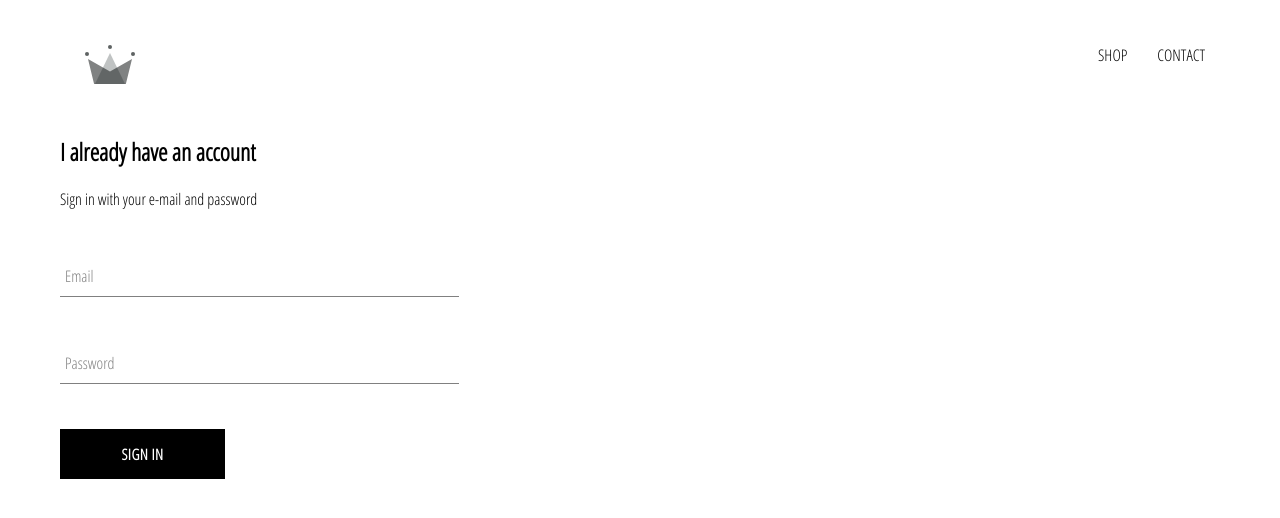
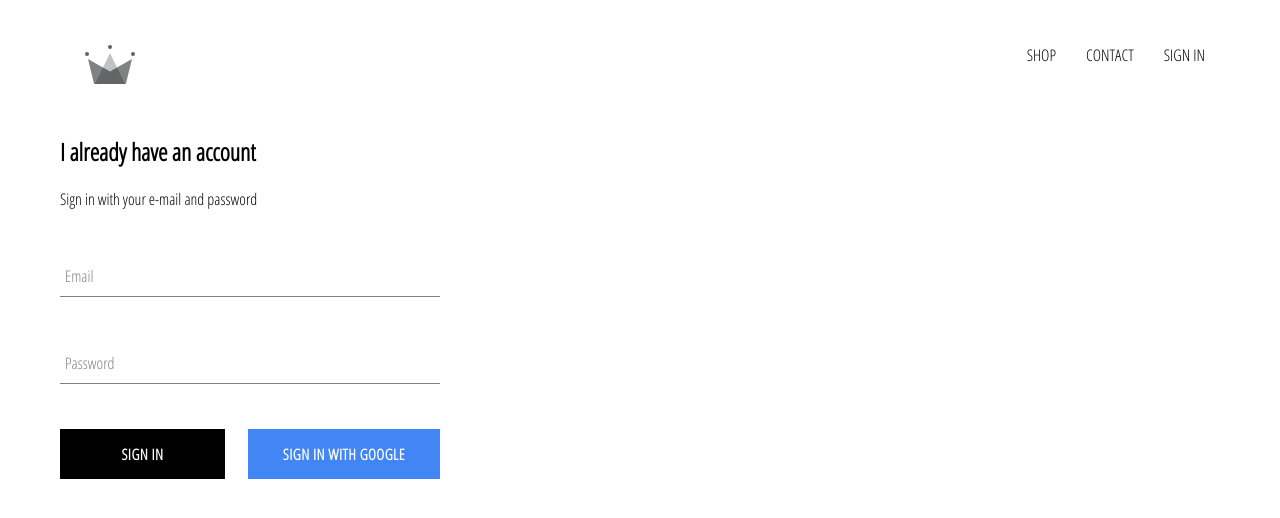
Before and after one commit to Headgie/ZtM_Exercizes, a React (Create React App) app in the folder crwn-clothing/: page /signin in a window 1280 px wide. Shown: the top 518 px of the page. Built offline with nearby package versions, Linux system fonts and the light colour scheme; no server answers.

Commit message:
firebase auth, sign-in with Google

```diff
--- a/crwn-clothing/src/App.css
+++ b/crwn-clothing/src/App.css
@@ -7,3 +7,7 @@
 	text-decoration: none;
 	color: black;
 }
+
+* {
+	box-sizing: border-box;
+}
--- a/crwn-clothing/src/App.js
+++ b/crwn-clothing/src/App.js
@@ -5,11 +5,33 @@
 import HomePage from "./pages/homepage/homepage.component";
 import ShopPage from "./pages/shop/shop.component";
 import SignInAndSignUpPage from "./pages/sign-in-and-sign-up/sign-in-and-sign-up.component";
+import { auth } from './firebase/firebase.utils';
 
-function App() {
+class App  extends React.Component{
+	constructor (){
+		super();
+		this.state = {
+			currentUser: null
+		}
+	}
+
+	componentDidMount() {
+		auth.onAuthStateChanged(user => {
+			this.setState({currentUser: user});
+			console.log(user);
+		})
+	}
+
+	unsubscribeFromAuth = null;
+
+	componentWillUnmount() {
+		this.unsubscribeFromAuth();
+	}
+
+	render() {
 	return (
 		<div>
-			<Header />
+			<Header currentUser={this.state.currentUser}/>
 			<Switch>
 				<Route exact path="/" component={HomePage} />
 				<Route path="/shop" component={ShopPage} />
@@ -17,6 +39,7 @@
 			</Switch>
 		</div>
 	);
+	}
 }
 
 export default App;
--- a/crwn-clothing/src/components/custom-button/custom-button.component.jsx
+++ b/crwn-clothing/src/components/custom-button/custom-button.component.jsx
@@ -1,8 +1,11 @@
 import React from 'react';
 import './custom-button.styles.scss';
 
-const CustomButton = ({children, ...otherProps}) => (
-<button className="custom-button" {...otherProps}>
+const CustomButton = ({children, isGoogleSignIn, ...otherProps}) => (
+<button
+  className={`${isGoogleSignIn ? 'google-sign-in': ''} custom-button`}
+  {...otherProps}
+  >
   {children}
 </button>
 );
--- a/crwn-clothing/src/components/custom-button/custom-button.styles.scss
+++ b/crwn-clothing/src/components/custom-button/custom-button.styles.scss
@@ -19,4 +19,14 @@
     color: black;
     border: 1px solid black;
   }
+
+  &.google-sign-in {
+    background-color: #4285f4;
+    color: white;
+    &:hover {
+      background-color: #357ae8;
+      border: none;
+    }
+
+  }
 }
--- a/crwn-clothing/src/components/header/header.component.jsx
+++ b/crwn-clothing/src/components/header/header.component.jsx
@@ -1,8 +1,11 @@
 import React from "react";
 import "./header.component.styles.scss";
 import { Link } from "react-router-dom";
+
+import { auth } from "../../firebase/firebase.utils";
+
 import { ReactComponent as Logo } from "../../assets/crown.svg";
-const Header = () => (
+const Header = ({currentUser}) => (
 	<div className="header">
 		<Link className="logo-container" to="/">
 			<Logo className="logo" />
@@ -14,6 +17,11 @@
 			<Link className="option" to="/contact">
 				CONTACT
 			</Link>
+			{currentUser ?
+			<div className="option" onClick={()=> auth.signOut()}>SIGN OUT</div>
+			:
+			<Link className="option" to="/signin">SIGN IN</Link>
+			}
 		</div>
 	</div>
 );
--- a/crwn-clothing/src/components/header/header.component.styles.scss
+++ b/crwn-clothing/src/components/header/header.component.styles.scss
@@ -17,6 +17,7 @@
     display: flex;
     align-items: center;
     justify-content: flex-end;
+    cursor: pointer;
 
     .option {
       padding: 10px 15px;
--- a/crwn-clothing/src/components/sign-in/sign-in.component.jsx
+++ b/crwn-clothing/src/components/sign-in/sign-in.component.jsx
@@ -3,6 +3,7 @@
 import FormInput from "../form-input/form-input.component";
 import CustomButton from "../custom-button/custom-button.component";
 
+import { signInWithGoogle } from "./../../firebase/firebase.utils";
 
 class SignIn extends React.Component {
 	constructor(props) {
@@ -44,9 +45,15 @@
 						value={this.state.email}
 						required
 						handleChange={this.handleChange}
-            label="Password" />
-
-          <CustomButton type="submit" >SIGN IN</CustomButton>
+						label="Password"
+					/>
+					<div className="buttons">
+						<CustomButton type="submit">Sign in</CustomButton>
+						<CustomButton onClick={signInWithGoogle} isGoogleSignIn>
+							{" "}
+							Sign in with Google{" "}
+						</CustomButton>
+					</div>
 				</form>
 			</div>
 		);
--- a/crwn-clothing/src/components/sign-in/sign-in.component.styles.scss
+++ b/crwn-clothing/src/components/sign-in/sign-in.component.styles.scss
@@ -1,5 +1,5 @@
 .sign-in {
-  width: 30vw;
+  width: 380px;
   display: flex;
   flex-direction: column;
 
@@ -8,3 +8,8 @@
   margin: 10px;
 }
 }
+
+.buttons {
+  display: flex;
+  justify-content: space-between;
+}
--- /dev/null
+++ b/crwn-clothing/src/firebase/firebase.utils.js
@@ -0,0 +1,24 @@
+import firebase from "firebase/app";
+import "firebase/firestore";
+import "firebase/auth";
+
+const config = {
+	apiKey: "AIzaSyCJ4Tu8l6tt94iXmnUBDzycF-5n4Onm7QM",
+	authDomain: "crwn-db-4529b.firebaseapp.com",
+	databaseURL: "https://crwn-db-4529b.firebaseio.com",
+	projectId: "crwn-db-4529b",
+	storageBucket: "crwn-db-4529b.appspot.com",
+	messagingSenderId: "72891924860",
+	appId: "1:72891924860:web:cad278f5aec310e1fee4f9"
+}
+
+firebase.initializeApp(config);
+
+export const auth = firebase.auth();
+export const firestore = firebase.firestore();
+
+const provider = new firebase.auth.GoogleAuthProvider();
+provider.setCustomParameters({prompt: "select_account"});
+export const signInWithGoogle = () => auth.signInWithPopup(provider);
+
+export default firebase;
```
Lines whose indentation alone changed are shown as unchanged.
